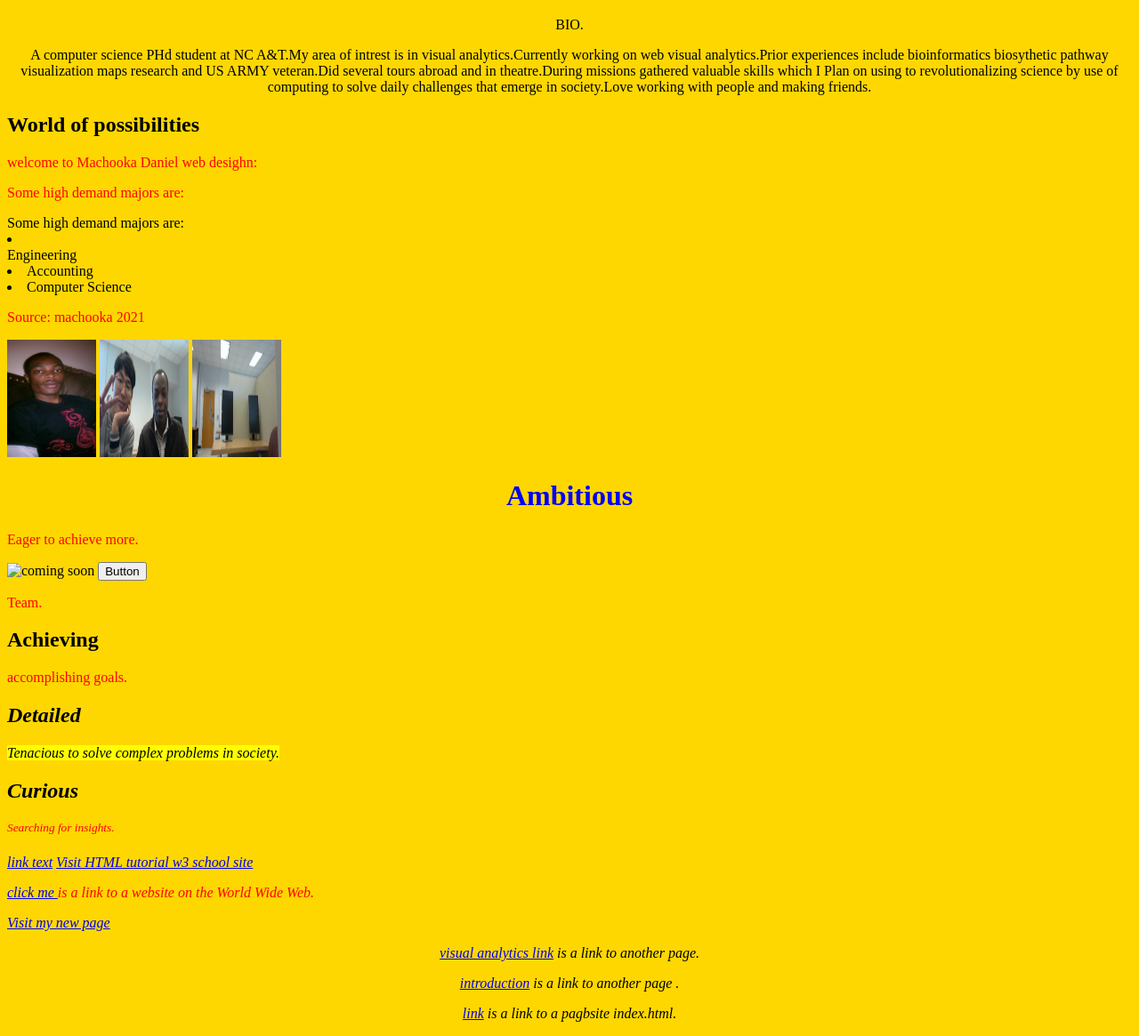
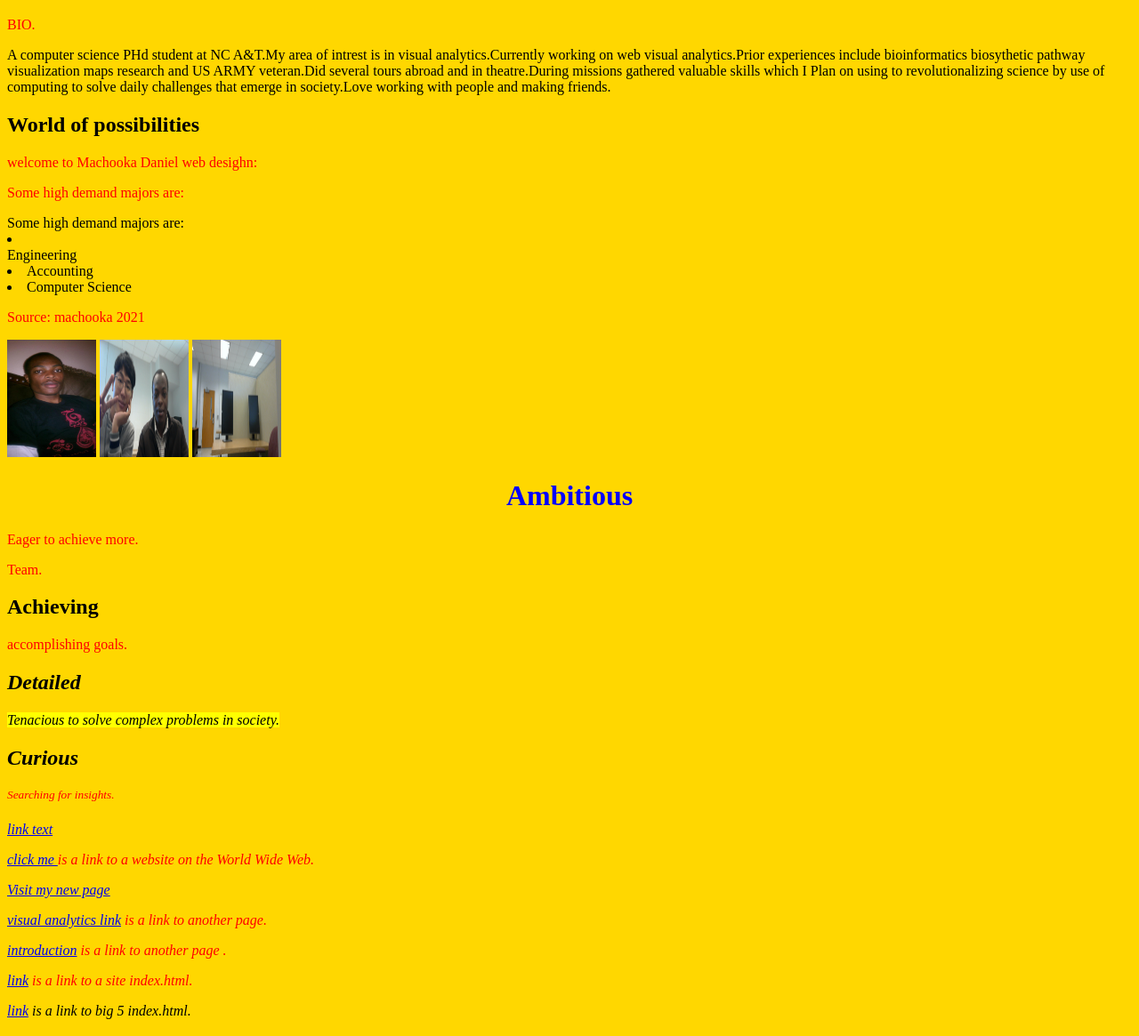
Before and after one commit to dmachooka/dmachooka.github.io, a plain HTML site: page introduction.html in a window 1280 px wide. Shown: the part 87-1252 px from the top of the page at 89% size. Drawn offline with Linux system fonts and the light colour scheme.

Commit message:
Update introduction.html

```diff
--- a/introduction.html
+++ b/introduction.html
@@ -6,7 +6,7 @@
 <body>
 
 <h1>Introduction</h1>
-<p><center><u><underline></u> BIO.</p>
+<p><u><underline></u> BIO.</p>
 A computer science PHd student at NC A&T.My area of intrest is in visual analytics.Currently working on web visual analytics.Prior experiences include bioinformatics biosythetic pathway visualization maps research and US ARMY veteran.Did several tours abroad and in theatre.During missions gathered valuable skills which I Plan on using to revolutionalizing science by use of computing to solve daily challenges that emerge in society.Love working with people and making friends. </center>
 
 
@@ -62,8 +62,7 @@ p    {color: red;}
 </head>
 <body>
 <div class="container">
-  <img src="img_snow.jpg" alt="coming soon">
-  <button class="btn">Button</button>
+
 </div>
 
 <p>Team.</p>
@@ -92,22 +91,16 @@ p    {color: red;}
   <h2>Curious</h2>
   <p> <sup>Searching for insights.</p>
 </div>
+
 <a href="url">link text</a>
-<a href="https://www.w3schools.com/html/"><em>Visit  HTML tutorial w3 school site</a>
+
 <p><a href="https://www.github.com/dmachooka"> click me </a> is a link to a website on the World Wide Web.</p>
 <p><a href="https://www.github.com/dmachooka">Visit my new page </a></p>
 <div class="container">
 
-<div class="container">
-    <p><center><a href="root/visual%20analytics.html">visual analytics link</a> is a link to another page.</p>
-    <p><center><a href="root/introduction.html">introduction</a> is a link to another page .</p>
-    <p><center><a href="root/index.html">link</a> is a link to a pagbsite index.html.</p>
+  <div class="container">
+    <p><a href="visual%20analytics.html">visual analytics link</a> is a link to another page.</p>
+    <p><a href="introduction.html">introduction</a> is a link to another page .</p>
+        <p><a href="index.html">link</a> is a link to a site index.html.</p>
+	<a href="big5.html">link</a> is a link to big 5 index.html.
 </div>
-
-
-</body>
-</html>
-
-
-</body>
-</html>
```
